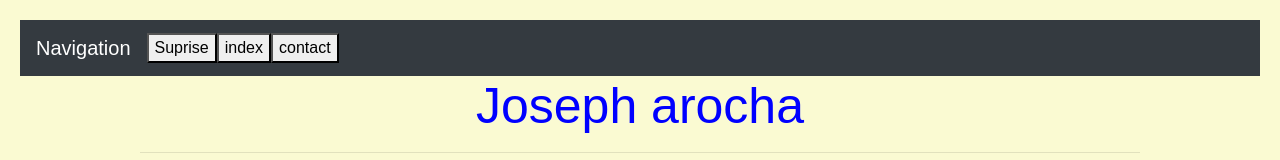
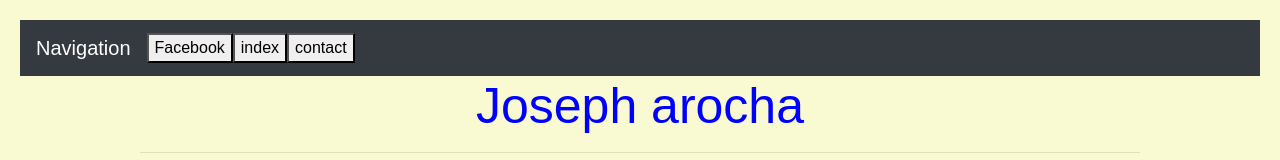
Before and after one commit to hozerpffp2009/student3, a plain HTML site: page index.html in a window 1280 px wide. Shown: the top 160 px of the page. Drawn offline with nearby package versions, Linux system fonts and the light colour scheme.

Commit message:
updating links in nav bar

```diff
--- a/index.html
+++ b/index.html
@@ -14,7 +14,7 @@
     <button class="navbar-toggler" data-toggle="collapse" data-target="#navbarSupportedContent" aria-controls="navbarSupportedContent" aria-expanded="false" aria-label="Toggle navigation">
       <span class="navbar-toggler-icon"></span>
       <div class="button">
-        <button onclick="window.location.href = 'https://www.youtube.com/watch?v=5gAenGrKHKU';">Suprise</button>
+        <button onclick="window.location.href = 'https://www.facebook.com/';">Facebook</button>
       </div>
     <button onclick="window.location.href = 'https://hozerpffp2009.github.io/student2/';">index</button>
     <button onclick="window.location.href = 'https://hozerpffp2009.github.io/student4/';">contact</button>
```
